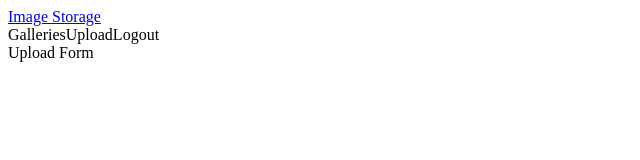
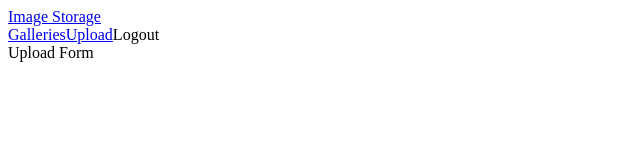
Before and after one commit to blaytenshi/vue-images, a Vue app: page /upload in a window 1280 px wide. Shown: the top 160 px of the page, without its empty margins (0-640 px from the left). Built offline with nearby package versions, Linux system fonts and the light colour scheme; sample sign-in values are in the browser's storage; the HTML template or start-up script is replaced by a standard one.

Commit message:
Section 6 Lesson 116 - Navigation with Router-Link

```diff
--- a/src/components/AppHeader.vue
+++ b/src/components/AppHeader.vue
@@ -5,8 +5,8 @@
         </a>
         <div class="right menu">
             <div class="horizontal" v-if="isLoggedIn">
-                <a class="item">Galleries</a>
-                <a class="item">Upload</a>
+                <router-link to="/" class="item">Galleries</router-link>
+                <router-link to="/upload" class="item">Upload</router-link>
                 <a class="item" @click="logout">Logout</a>
             </div>
             <a v-else href="#" class="ui item" @click="login">Login</a>
```
